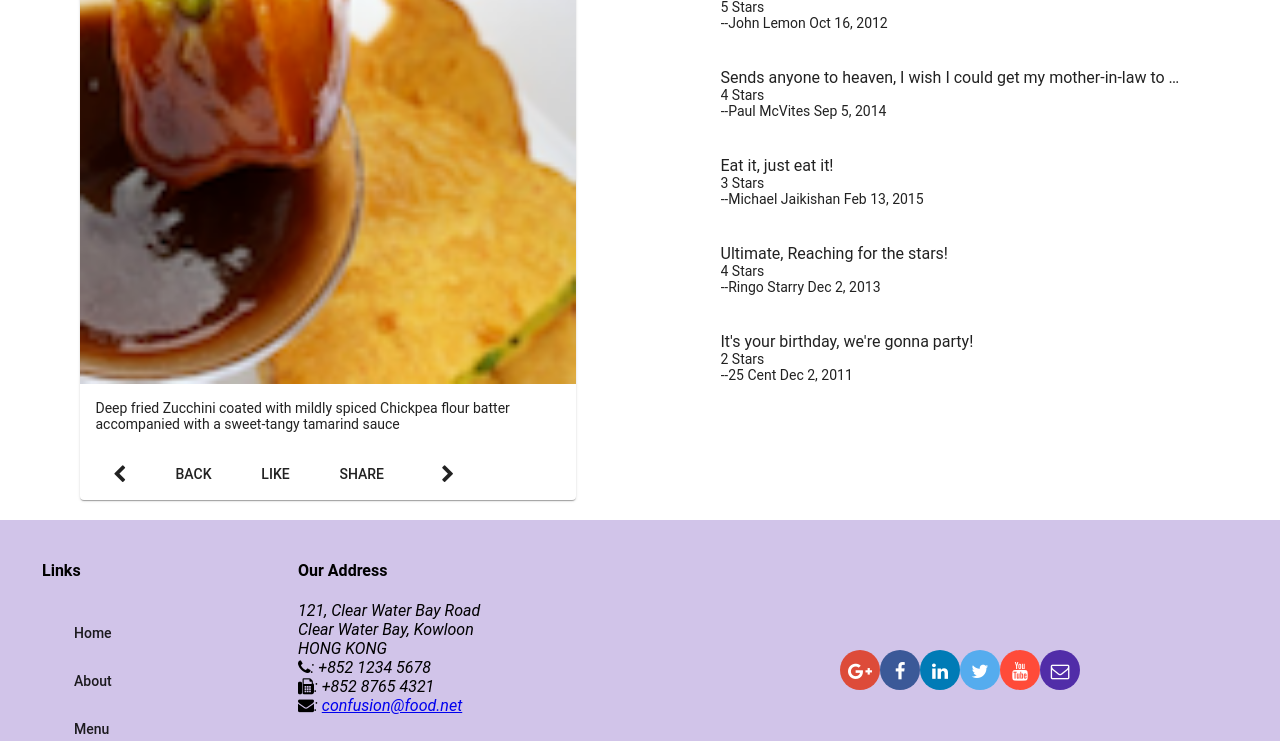
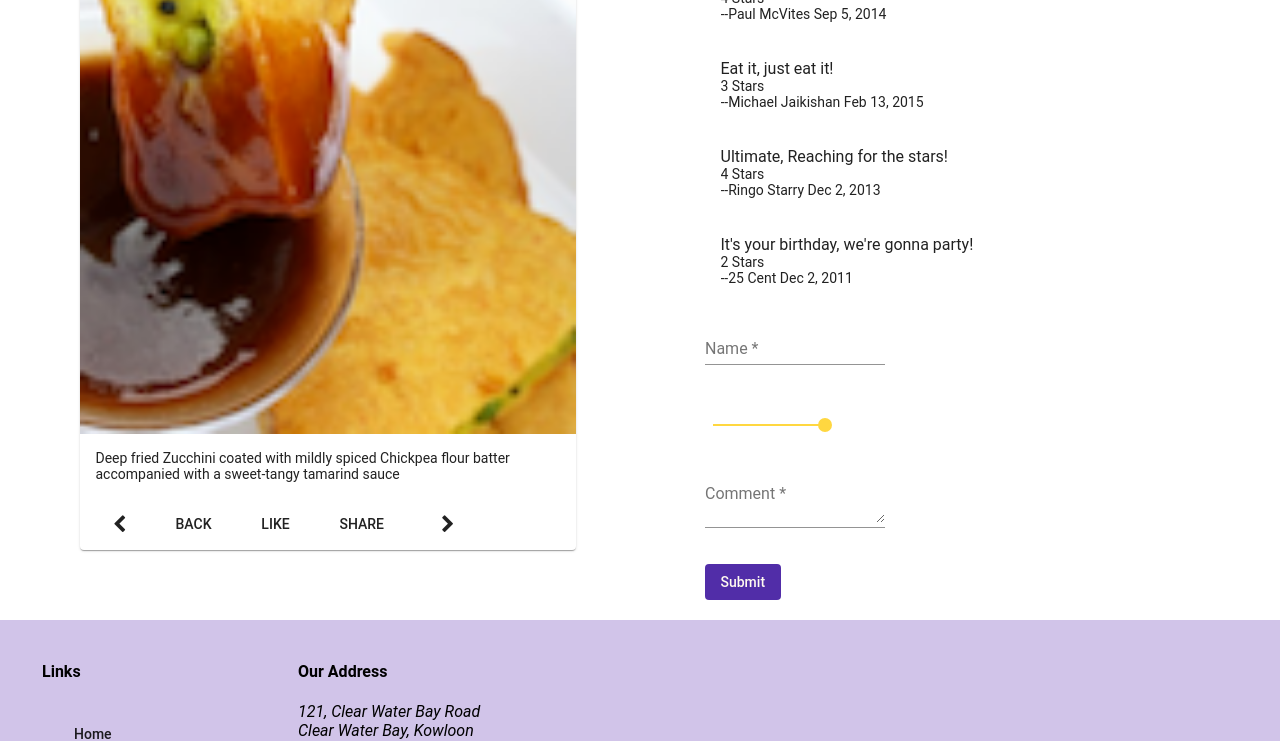
Before and after one commit to PradyumnaGarg/Angular, an Angular app: page /dishdetail/1 in a window 1280 px wide. Shown: the part 562-1303 px from the top of the page. Built offline with nearby package versions, Linux system fonts and the light colour scheme.

Commit message:
Reactive Forms (Assignment 3)

```diff
--- a/src/app/app.module.ts
+++ b/src/app/app.module.ts
@@ -15,6 +15,7 @@ import { FormsModule, ReactiveFormsModule } from "@angular/forms";
 import { MatSelectModule } from "@angular/material/select";
 import { MatSlideToggleModule } from "@angular/material/slide-toggle";
 import { MatProgressSpinnerModule } from "@angular/material/progress-spinner";
+import { MatSliderModule } from '@angular/material/slider';
 
 import { AppComponent } from './app.component';
 
@@ -63,6 +64,7 @@ import { LoginComponent } from './login/login.component';
     MatSelectModule,
     MatSlideToggleModule,
     MatProgressSpinnerModule,
+    MatSliderModule,
     FormsModule,
     ReactiveFormsModule
   ],
--- a/src/app/dishdetail/dishdetail.component.html
+++ b/src/app/dishdetail/dishdetail.component.html
@@ -44,7 +44,29 @@
                     <span> --{{comment.author}} {{comment.date | date}} </span>
                 </p>
             </mat-list-item>
+            <mat-list-item *ngIf='commentsForm.valid'>
+                <h4 mat-line>{{commentsForm.value.author}}</h4>
+                <p mat-line>{{commentsForm.value.rating}}</p>
+                <p mat-line>--{{commentsForm.value.comment}}</p>
+            </mat-list-item>
         </mat-list>
+        <form novalidate [formGroup] = 'commentsForm' (ngSubmit) = 'onSubmit()'>
+            <p>
+                <mat-form-field>
+                    <input matInput formControlName='author' minlength = '2' placeholder="Name" type="text" required>
+                    <mat-error *ngIf='formErrors.author'>{{formErrors.author}}</mat-error>
+                </mat-form-field>
+            </p>
+            <p>
+                <mat-slider  min = '1' max = '5' value = '5' step = '1' thumbLabel tickInterval='1' formControlName='rating'></mat-slider>
+            </p>
+            <p>
+                <mat-form-field>
+                    <textarea matInput formControlName='comment' row='10' placeholder="Comment" required></textarea>
+                    <mat-error *ngIf='formErrors.comment'>{{formErrors.comment}}</mat-error>
+                </mat-form-field>
+            </p>
+            <button type="submit" [disabled]='commentsForm.invalid' mat-button class="background-primary text-floral-white">Submit</button>
+        </form>
   </div>
-
 </div>
--- a/src/app/dishdetail/dishdetail.component.ts
+++ b/src/app/dishdetail/dishdetail.component.ts
@@ -3,25 +3,46 @@ import { Dish } from "../shared/Dish";
 import { DishService } from "../services/dish.service";
 import { Location } from "@angular/common";
 import { ActivatedRoute, Params } from "@angular/router";
-import { switchMap } from 'rxjs/operators'
+import { switchMap } from 'rxjs/operators';
+import { FormGroup, FormBuilder, Validators } from '@angular/forms';
+import { Comment } from '../shared/comment'
 
 @Component({
   selector: 'app-dishdetail',
   templateUrl: './dishdetail.component.html',
   styleUrls: ['./dishdetail.component.scss']
 })
+
+
 export class DishdetailComponent implements OnInit {
-
   constructor(
     private dishService: DishService,
     private location: Location,
-    private route: ActivatedRoute
-    ) { }
+    private route: ActivatedRoute,
+    private fb: FormBuilder
+    ) {
+      this.createCommentsForm();
+    }
 
+  commentsForm: FormGroup;
+  comment: Comment;
   dish: Dish;
   dishIds: string[];
   prev: string;
   next: string;
+  formErrors = {
+    author: '',
+    comment: ''
+  }
+  validationMessages = {
+    author: {
+      'required': 'Author name is requied',
+      'minlength': 'Author name should be at least 2 characters long'
+    },
+    comment: {
+      'required': 'Comment is required'
+    }
+  }
 
   ngOnInit(): void {
     this.dishService.getDishIds().subscribe(dishIds => this.dishIds = dishIds);
@@ -42,4 +63,47 @@ export class DishdetailComponent implements OnInit {
     this.location.back();
   }
 
+  createCommentsForm() {
+    this.commentsForm = this.fb.group({
+      comment: ['', Validators.required],
+      author: ['', [Validators.minLength, Validators.required]],
+      rating: 5,
+      date: Date.now()
+    })
+
+    this.commentsForm.valueChanges
+    .subscribe(data => this.onValueChanged(data));
+
+    this.onValueChanged();
+  }
+
+  onValueChanged(data?) {
+    if(!this.commentsForm) return;
+    const form = this.commentsForm;
+    for(const field in this.formErrors) {
+      if(this.formErrors.hasOwnProperty(field)) {
+        this.formErrors[field] = '';
+        const control = form.get(field);
+        if(control && control.dirty && !control.valid) {
+          const messages = this.validationMessages[field];
+          for(const key in control.errors) {
+            this.formErrors[field] += messages[key] + ' ';
+          }
+        }
+      }
+    }
+  }
+
+  onSubmit() {
+    this.comment = this.commentsForm.value;
+    console.log(this.comment);
+    this.dish.comments.push(this.comment);
+    this.commentsForm.reset({
+      comment: '',
+      author: '',
+      rating: 5,
+      date: Date.now()
+    });
+  }
+
 }
```
Lines whose indentation alone changed are shown as unchanged.
